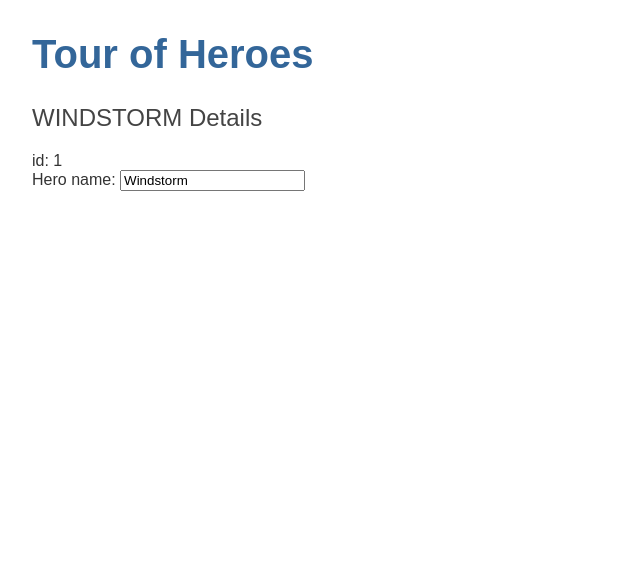
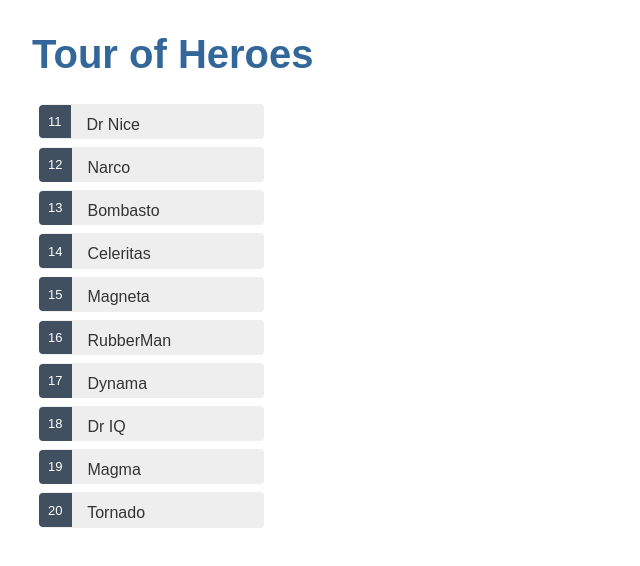
Before and after one commit to mrivasf/angular-tour-of-heroes-2022-01, an Angular app: page / in a window 1280 px wide. Shown: the top 566 px of the page, without its empty margins (0-640 px from the left). Built offline with nearby package versions, Linux system fonts and the light colour scheme.

Commit message:
Display a selection list

```diff
--- a/src/app/heroes/heroes.component.css
+++ b/src/app/heroes/heroes.component.css
@@ -0,0 +1,52 @@
+/* HeroesComponent's private CSS styles */
+ul {
+  margin: 0 0 2em 0;
+  list-style-type: none;
+  padding: 0;
+  width: 15em;
+}
+li {
+  cursor: pointer;
+  position: relative;
+  left: 0;
+  background-color: #eee;
+  margin: 0.5em;
+  padding: 0.3em 0;
+  height: 1.6em;
+  border-radius: 4px;
+}
+li:hover {
+  color: #2c3a41;
+  background-color: #e6e6e6;
+  left: 0.1em;
+}
+li.selected {
+  background-color: black;
+  color: white;
+}
+li.selected:hover {
+  background-color: #505050;
+  color: white;
+}
+li.selected:active {
+  background-color: black;
+  color: white;
+}
+.badge {
+  display: inline-block;
+  font-size: small;
+  color: white;
+  padding: 0.8em 0.7em 0 0.7em;
+  background-color: #405061;
+  line-height: 1em;
+  position: relative;
+  left: -1px;
+  top: -4px;
+  height: 1.8em;
+  margin-right: 0.8em;
+  border-radius: 4px 0 0 4px;
+}
+
+input {
+  padding: 0.5rem;
+}
--- a/src/app/heroes/heroes.component.html
+++ b/src/app/heroes/heroes.component.html
@@ -1,6 +1,16 @@
-<h2>{{hero.name | uppercase}} Details</h2>
-<div><span>id: </span>{{hero.id}}</div>
-<div>
-  <label for="name">Hero name: </label>
-  <input id="name" [(ngModel)]="hero.name" placeholder="name">
+<div *ngIf="selectedHero">
+  <h2>{{selectedHero.name | uppercase}} Details</h2>
+  <div><span>id: </span>{{selectedHero.id}}</div>
+  <div>
+    <label for="hero-name">Hero name: </label>
+    <input id="hero-name" [(ngModel)]="selectedHero.name" placeholder="name">
+  </div>
 </div>
+
+<ul class="heroes">
+  <li *ngFor="let hero of heroes"
+      (click)="onSelect(hero)"
+      [class.selected]="hero === selectedHero">
+    <span class="badge">{{hero.id}}</span> {{hero.name}}
+  </li>
+</ul>
--- a/src/app/heroes/heroes.component.ts
+++ b/src/app/heroes/heroes.component.ts
@@ -1,5 +1,6 @@
 import { Component } from '@angular/core';
 import { Hero } from '../hero';
+import { HEROES } from '../mock-heroes';
 
 @Component({
   selector: 'app-heroes',
@@ -7,8 +8,16 @@ import { Hero } from '../hero';
   styleUrls: ['./heroes.component.css']
 })
 export class HeroesComponent {
+  heroes = HEROES;
+
+  selectedHero?: Hero;
+
   hero: Hero = {
     id: 1,
     name: 'Windstorm'
   };
+
+  onSelect(hero: Hero): void {
+    this.selectedHero = hero;
+  }
 }
--- /dev/null
+++ b/src/app/mock-heroes.ts
@@ -0,0 +1,14 @@
+import { Hero } from "./hero";
+
+export const HEROES: Hero[] = [
+  { id: 11, name: 'Dr Nice' },
+  { id: 12, name: 'Narco' },
+  { id: 13, name: 'Bombasto' },
+  { id: 14, name: 'Celeritas' },
+  { id: 15, name: 'Magneta' },
+  { id: 16, name: 'RubberMan' },
+  { id: 17, name: 'Dynama' },
+  { id: 18, name: 'Dr IQ' },
+  { id: 19, name: 'Magma' },
+  { id: 20, name: 'Tornado' }
+];
```
